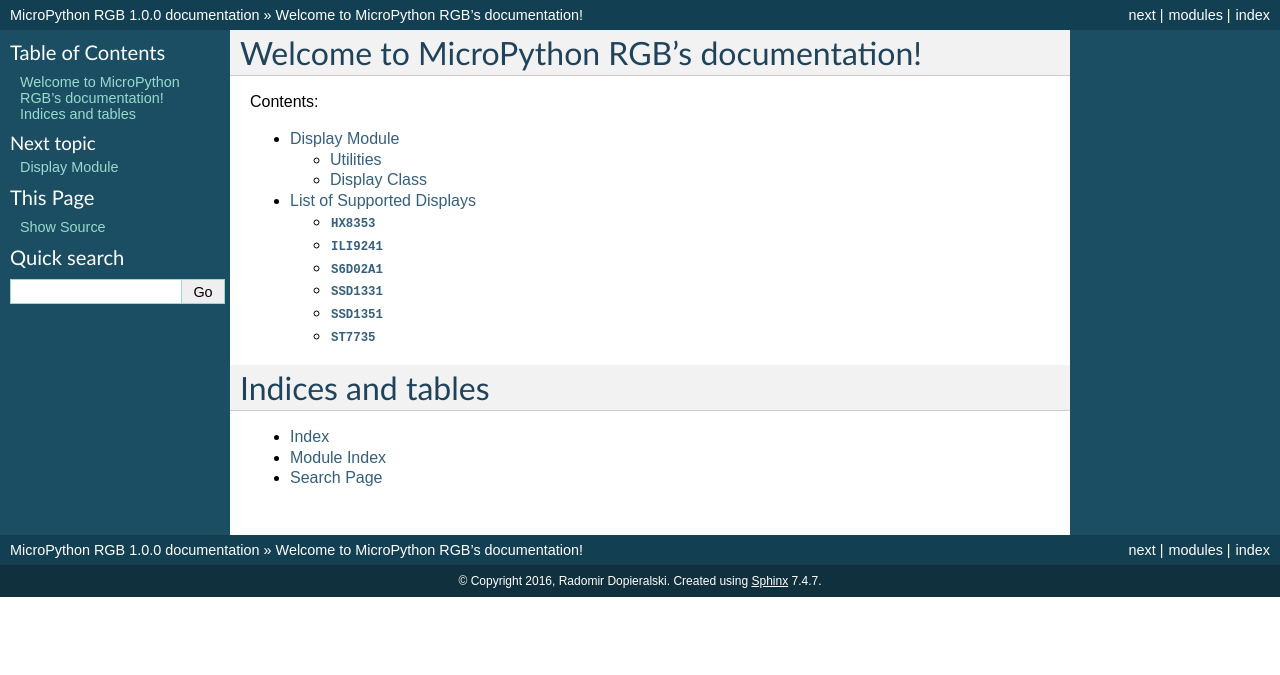
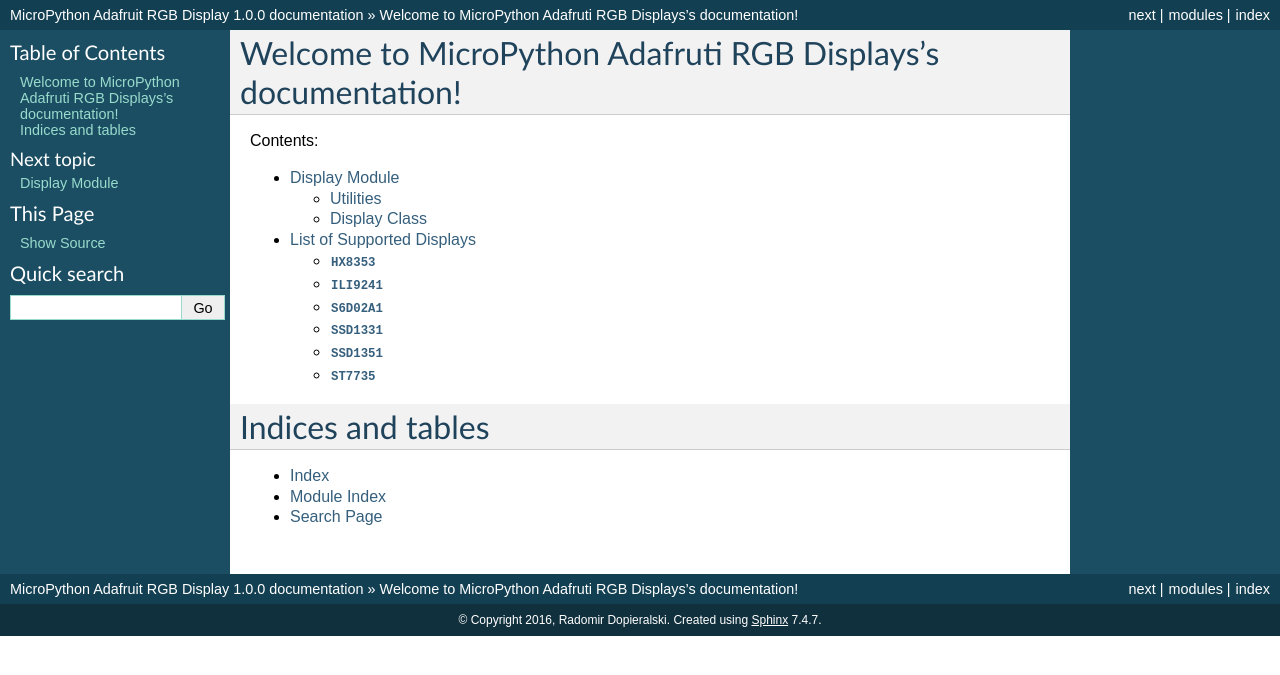
Before and after one commit to adafruit/micropython-adafruit-rgb-display, a Sphinx documentation site: the page built from docs/index.rst, in a window 1280 px wide. Shown: the top 675 px of the page. Built offline with Sphinx 7.4.7, drawn with Linux system fonts in a browser that asks for light colours.

Commit message:
Adafruitize docs and setup.py

```diff
--- a/docs/conf.py
+++ b/docs/conf.py
@@ -47,7 +47,7 @@
 master_doc = 'index'
 
 # General information about the project.
-project = u'MicroPython RGB'
+project = u'MicroPython Adafruit RGB Display'
 copyright = u'2016, Radomir Dopieralski'
 
 # The version info for the project you're documenting, acts as replacement for
--- a/docs/index.rst
+++ b/docs/index.rst
@@ -3,8 +3,8 @@
    You can adapt this file completely to your liking, but it should at least
    contain the root `toctree` directive.
 
-Welcome to MicroPython RGB's documentation!
-===========================================
+Welcome to MicroPython Adafruti RGB Displays's documentation!
+=============================================================
 
 Contents:
 
--- a/setup.py
+++ b/setup.py
@@ -2,7 +2,7 @@
 
 
 setup(
-    name='rgb',
+    name='adafruit-rgb-display',
     py_modules=[
         'rgb',
         'hx8353',
```
